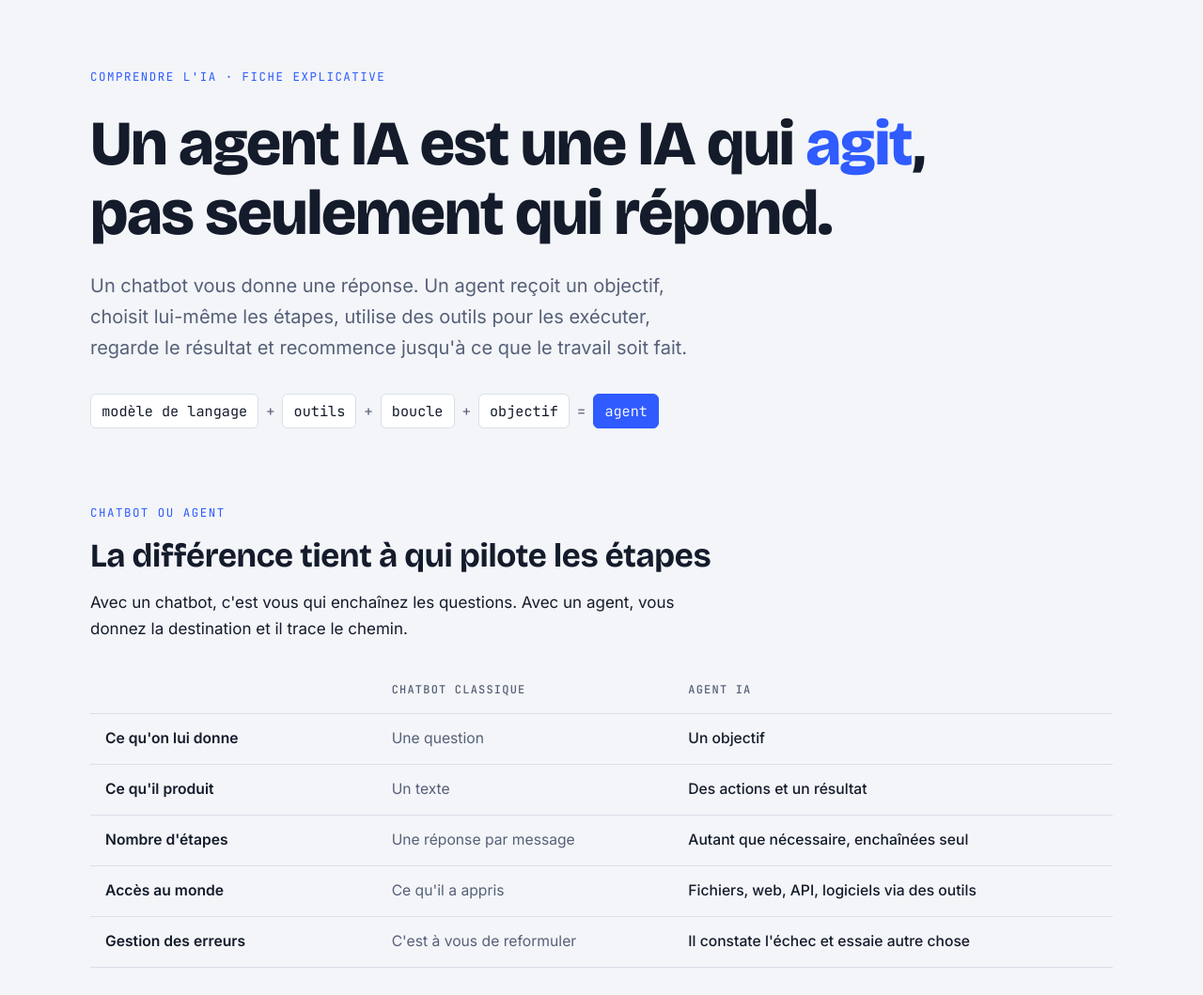
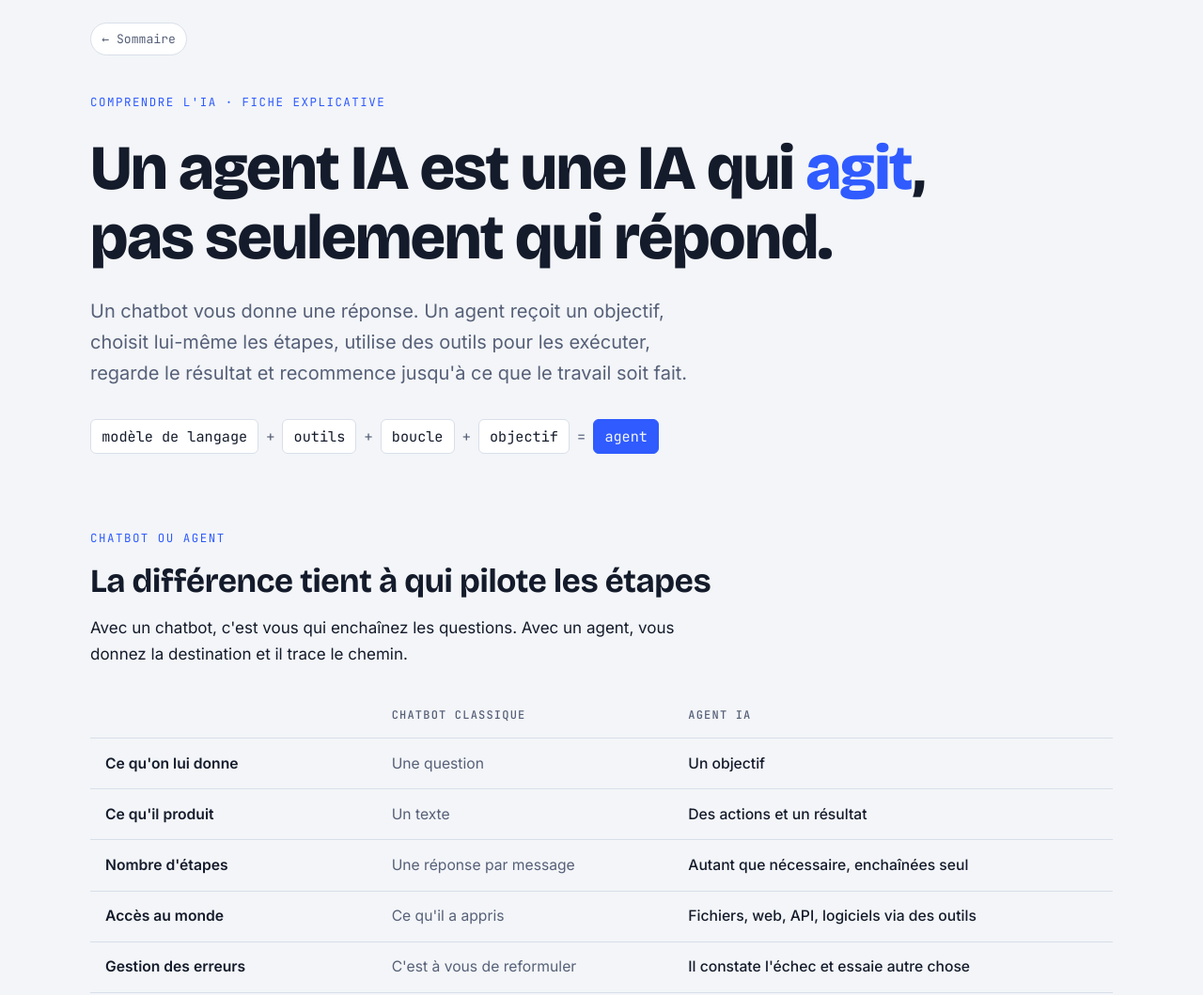
Before and after one commit to iamjaypi/VeilleIA, a plain HTML site: page agent-ia.html in a window 1280 px wide. Shown: the top 1059 px of the page at 94% size. Drawn offline with nearby package versions, Linux system fonts and the light colour scheme.

Commit message:
Ajoute des liens de retour au sommaire dans agent-ia.html
Co-Authored-By: Claude Opus 5.5 <noreply@anthropic.com>

```diff
--- a/agent-ia.html
+++ b/agent-ia.html
@@ -165,12 +165,19 @@ footer { margin-top: 4rem; padding-top: 1.5rem; border-top: 1px solid var(--line
   .orbit { animation: spin 14s linear infinite; transform-origin: 200px 200px; }
   @keyframes spin { to { transform: rotate(360deg); } }
 }
+/* Retour au sommaire */
+.back { display: inline-flex; align-items: center; gap: 0.4rem; margin-top: 1.5rem; font-family: var(--font-mono); font-size: 0.82rem; color: var(--muted); text-decoration: none; padding: 0.35rem 0.7rem; border: 1px solid var(--line); border-radius: 999px; background: var(--surface); }
+.back:hover { color: var(--accent); border-color: var(--accent); }
+.back:focus-visible { outline: 2px solid var(--accent); outline-offset: 2px; }
+header.hero { padding-top: 2.5rem; }
 </style>
 <style>html{color-scheme:light}:root{padding-top:env(safe-area-inset-top,0px);padding-bottom:env(safe-area-inset-bottom,0px)}body{margin:0}img{max-width:100%}[hidden]{display:none!important}</style>
 </head>
 <body>
 
 <div class="wrap">
+
+<a class="back" href="./">← Sommaire</a>
 
 <header class="hero">
   <span class="eyebrow">Comprendre l'IA · fiche explicative</span>
@@ -351,6 +358,7 @@ footer { margin-top: 4rem; padding-top: 1.5rem; border-top: 1px solid var(--line
 
 <footer>
   En une phrase : un agent IA, c'est un modèle de langage placé dans une boucle, équipé d'outils et chargé d'un objectif, qui décide lui-même de ses actions jusqu'à l'atteindre.
+  <p style="margin-top:1rem"><a class="back" href="./" style="margin-top:0">← Retour au sommaire</a></p>
 </footer>
 
 </div>
```
